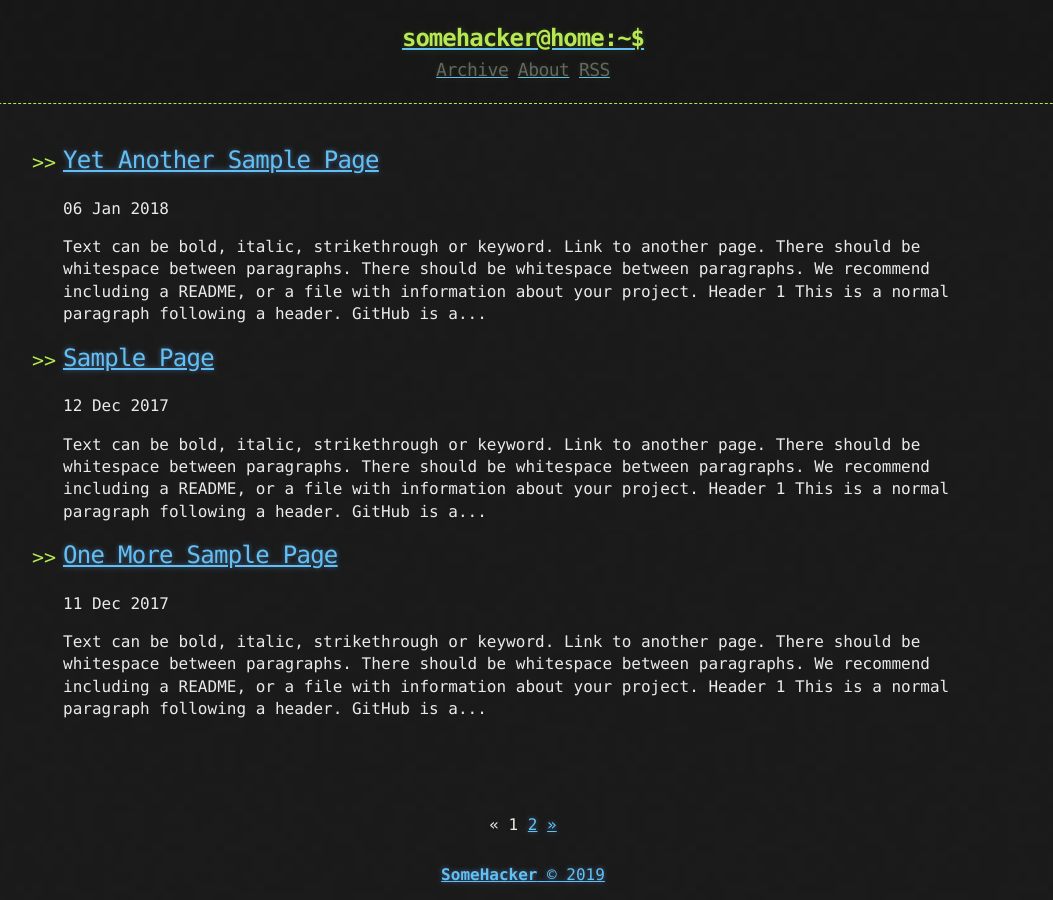
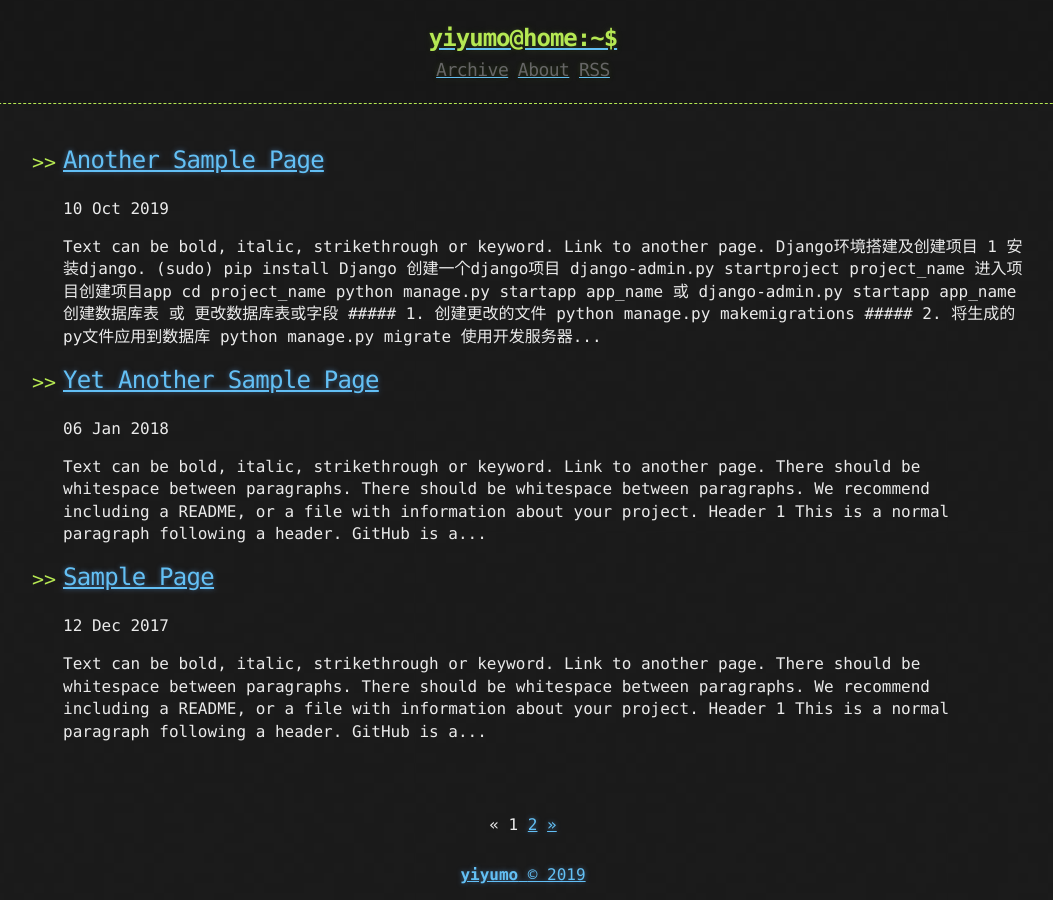
Before and after one commit to yiyumo/yiyumo.githup.io, a Jekyll site: the page built from index.html, in a window 1280 px wide. Shown: the whole page, without its empty margins (117-1170 px from the left). Built offline with Jekyll 4.4.1, drawn with Linux system fonts in a browser that asks for light colours; the list of posts is cut into pages by our own code.

Commit message:
add django-project-create.md

```diff
--- a/_config.yml
+++ b/_config.yml
@@ -1,9 +1,9 @@
 title: Hacker-Blog
 description: "A Jekyll Blog Theme For Hackers"
 author:
-  name: "SomeHacker"
-  email: "someone@somewebsite.somedomain"
-  url: "https://ashishchaudhary.in/hacker-blog"
+  name: "yiyumo"
+  email: "zzz462163740@163.com"
+  url: "https://yiyumo.github.io/yiyumo.githup.io/"
 
 baseurl: /
 
@@ -28,5 +28,5 @@ plugins:
   - jekyll-sitemap
 
 # Custom variables
-owner : "SomeHacker"
+owner : "yiyumo"
 year : "2018"
--- /dev/null
+++ b/_posts/2019-10-10-django-project-create.md
@@ -0,0 +1,58 @@
+---
+title: Another Sample Page
+published: true
+---
+
+Text can be **bold**, _italic_, ~~strikethrough~~ or `keyword`.
+
+[Link to another page](another-page).
+
+# [](#Header-1)Django环境搭建及创建项目 1
+1. 安装django.
+
+    (sudo) pip install Django
+
+2. 创建一个django项目
+
+    django-admin.py startproject project_name
+3. 进入项目创建项目app
+
+    cd project_name
+    python manage.py startapp app_name 或 django-admin.py startapp app_name
+
+4. 创建数据库表 或 更改数据库表或字段
+
+    ##### 1. 创建更改的文件
+    python manage.py makemigrations
+    #####  2. 将生成的py文件应用到数据库
+    python manage.py migrate
+
+5. 使用开发服务器
+
+    python mange.py runserver 0.0.0.0:8000
+6.  清空数据库
+
+    python manage.py flush
+
+7.  创建超级管理员
+
+    python manage.py createsuperuser
+    ###### 按照提示输入用户名和对应的密码就好了邮箱可以留空，用户名和密码必填
+    ###### 修改 用户密码可以用：
+    python manage.py changepassword username
+
+8.  导出数据 导入数据
+
+    python manage.py dumpdata appname > appname.json
+    python manage.py loaddata appname.json
+
+9.  Django 项目环境终端
+
+    python manage.py shell
+
+10.  数据库命令行
+
+    python manage.py dbshell
+
+11.  更多命令
+ 终端上输入 python manage.py 可以看到详细的列表，在忘记子名称的时候特别有用。
```
